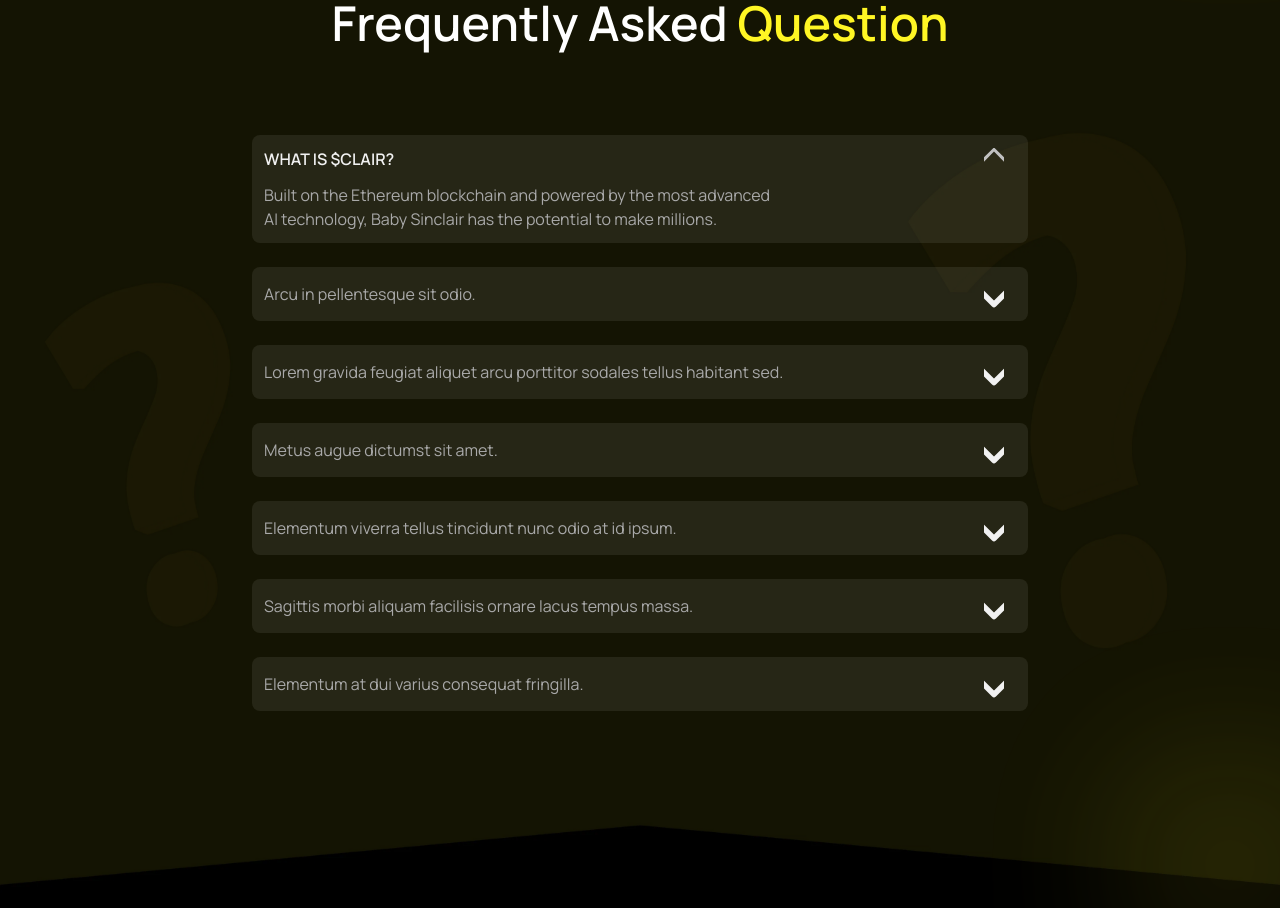
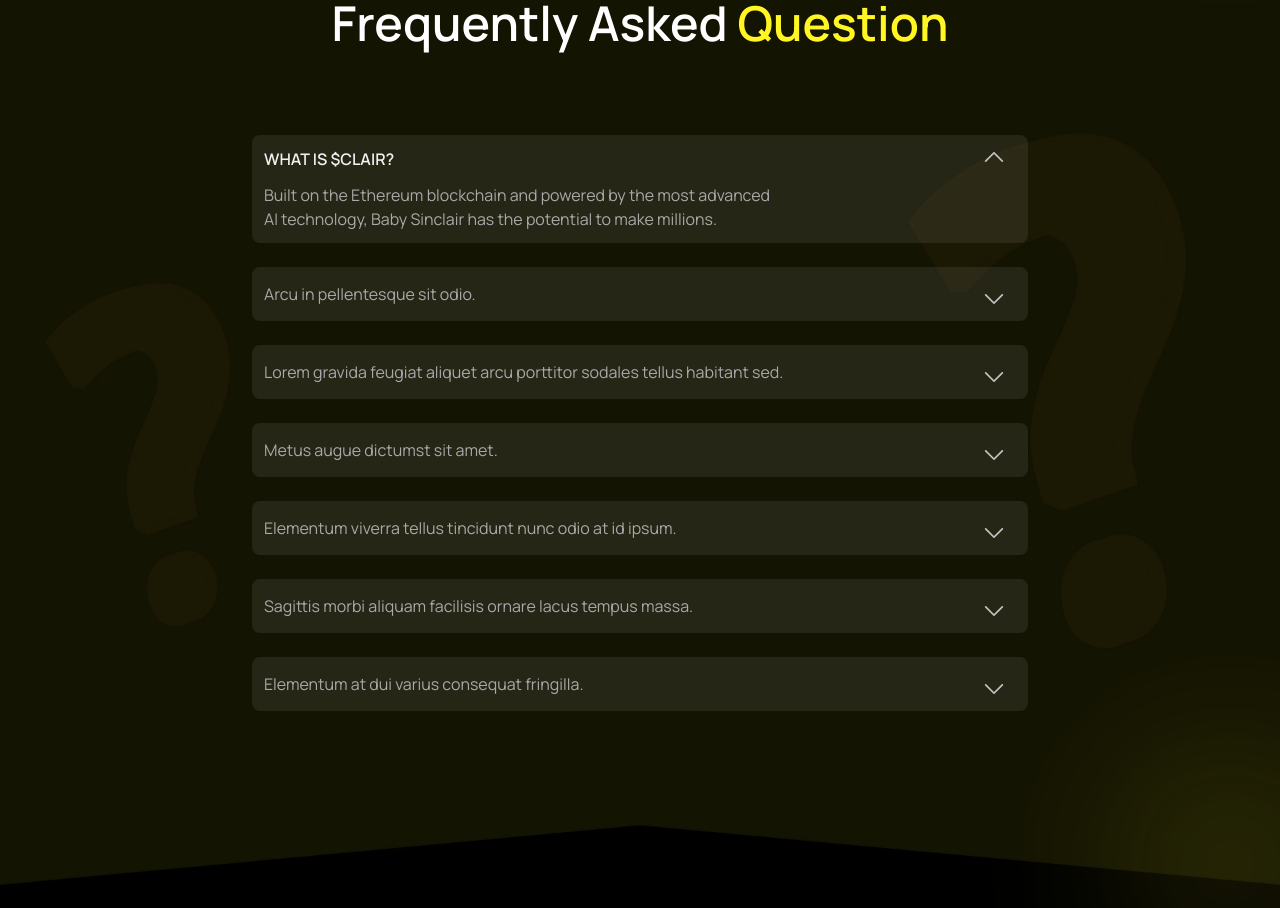
Before and after one commit to Sandeep-508/-Clair, a React (Create React App) app: page / in a window 1280 px wide. Shown: the part 5300-6208 px from the top of the page. Built offline with nearby package versions, Linux system fonts and the light colour scheme.

Commit message:
added svg icon that's missing in the accoridon

```diff
--- a/src/App.css
+++ b/src/App.css
@@ -429,6 +429,9 @@
 
 .accordion-button:not(.collapsed)::after {
     background-image: url("../src/assets/Images/SVG/accordion-svg.svg");
+    background-size: 100% 100%;
+    background-position: center;
+    background-repeat: no-repeat;
 }
 
 .accordion-item {
@@ -469,8 +472,8 @@
 .accordion-button::after {
     margin-top: auto;
     margin-bottom: auto;
-    background-image: url("./assets/Images/SVG/arrow_down.svg");
-    background-size: cover;
+    background-image: url("../src/assets/Images/SVG/accordion-svg.svg");
+    background-size: 100% 100%;
     background-position: center;
     background-repeat: no-repeat;
 }
```
